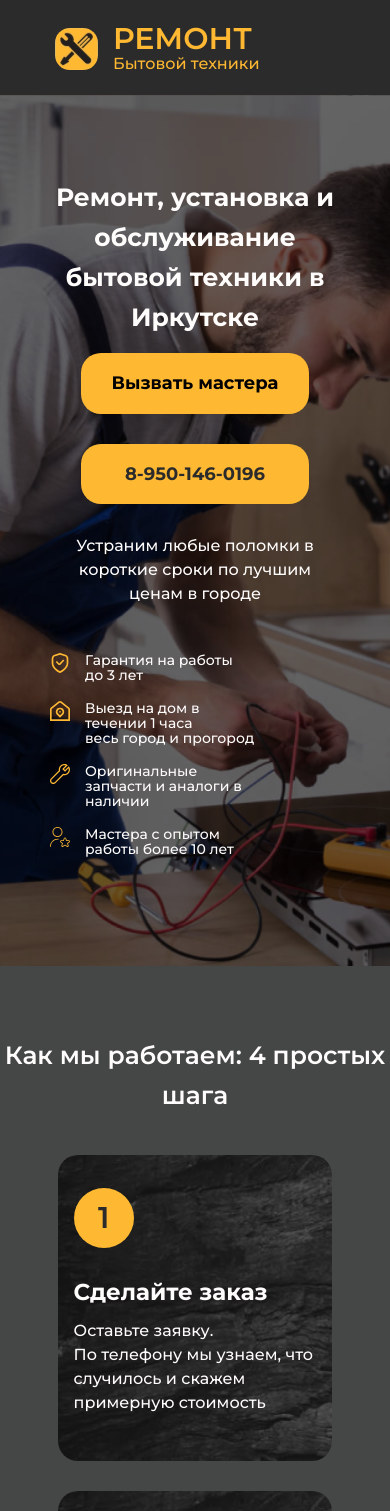
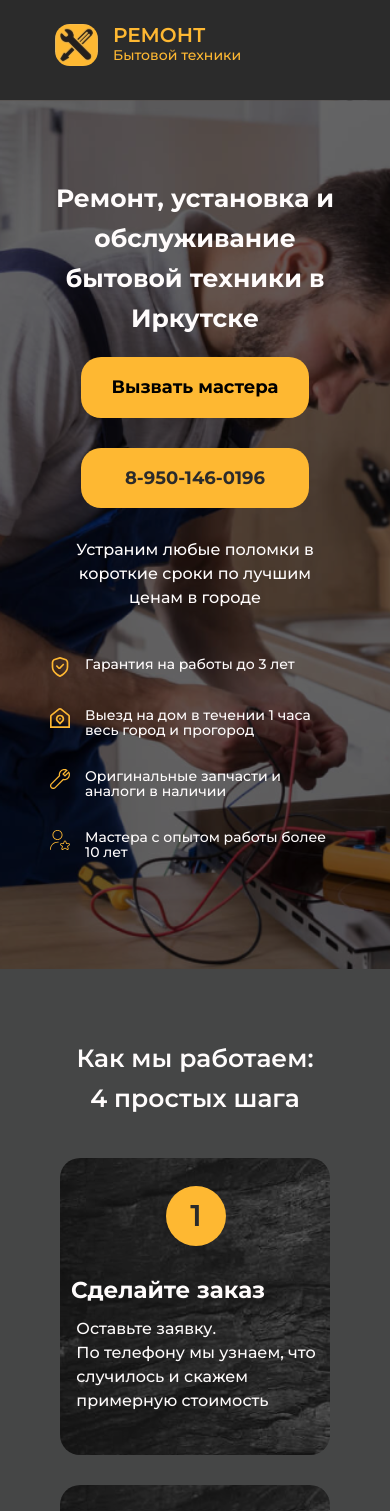
Before and after one commit to kirillovaaa/repair-services, a React (Create React App) app: page / in a window 390 px wide. Shown: the top 1511 px of the page. Built offline with nearby package versions, Linux system fonts and the light colour scheme.

Commit message:
fix: правки

```diff
--- a/src/components/Header/Header.css
+++ b/src/components/Header/Header.css
@@ -90,6 +90,9 @@
 }
 
 @media screen and (max-width: 420px) {
+  .header {
+    padding: 24px 55px 34px;
+  }
   .header__buttons {
     display: none;
   }
@@ -98,11 +101,11 @@
     height: 42px;
   }
 
-  .header__logo__title {
+  .header__logo-title {
     font-size: 20px;
     line-height: 20px;
   }
-  .header__logo__subtitle {
+  .header__logo-subtitle {
     font-size: 14px;
     line-height: 20px;
   }
--- a/src/components/Promo/Promo.css
+++ b/src/components/Promo/Promo.css
@@ -74,28 +74,27 @@
 }
 
 @media screen and (max-width: 800px) {
-  /* br {
+  .promo__br {
     display: none;
-  } */
-
+  }
   .promo {
     background-position: 30%;
   }
   .promo__title {
     font-size: 25px;
     line-height: 40px;
-    padding-top: 82px;
+    padding-top: 78px;
   }
   .promo__subtitle {
     text-align: center;
   }
   .promo__items {
     flex-direction: column;
-    gap: 18px;
+    gap: 31px;
     width: 290px;
   }
   .promo__buttons {
-    margin-top: 16px;
+    margin-top: 19px;
   }
   .promo__subtitle {
     font-size: 16px;
--- a/src/components/Promo/Promo.js
+++ b/src/components/Promo/Promo.js
@@ -25,28 +25,30 @@ function Promo() {
         <div className="promo__item">
           <img src={shield} className="header__item-image" alt="shield" />
           <p className="promo__item-text">
-            Гарантия на работы <br />
+            Гарантия на работы <br br className="promo__br" />
             до 3 лет
           </p>
         </div>
         <div className="promo__item">
           <img src={point} className="header__item-image" alt="point" />
           <p className="promo__item-text">
-            Выезд на дом в <br /> течении 1 часа <br />
+            Выезд на дом в <br className="promo__br" /> течении 1 часа{" "}
+            <br className="promo__br" />
             весь город и прогород
           </p>
         </div>
         <div className="promo__item">
           <img src={key} className="header__item-image" alt="key" />
           <p className="promo__item-text">
-            Оригинальные <br /> запчасти и аналоги в <br />
+            Оригинальные <br br className="promo__br" /> запчасти и аналоги в{" "}
+            <br br className="promo__br" />
             наличии
           </p>
         </div>
         <div className="promo__item">
           <img src={human} className="header__item-image" alt="human" />
           <p className="promo__item-text">
-            Мастера с опытом <br />
+            Мастера с опытом <br br className="promo__br" />
             работы более 10 лет
           </p>
         </div>
--- a/src/components/Steps/Steps.css
+++ b/src/components/Steps/Steps.css
@@ -5,7 +5,9 @@
   padding-top: 96px;
   align-items: center;
 }
-
+.steps__br {
+  display: none;
+}
 .steps__title {
   margin: 0;
   font-size: 40px;
@@ -27,12 +29,15 @@
   line-height: 24px;
 }
 .steps__subtitle-button {
-  padding: 0 45px;
   border-radius: 20px;
   border: none;
+  padding: 0 45px;
   background: #feb832;
   font-size: 18px;
   font-weight: 700;
+}
+.steps__subtitle-button:hover {
+  cursor: pointer;
 }
 
 .steps__items {
@@ -44,6 +49,7 @@
 .steps__item {
   display: flex;
   flex-direction: column;
+  align-items: center;
   border-radius: 20px;
   background: url(../../images/background.png);
   background-size: cover;
@@ -52,22 +58,23 @@
 
 .steps__item-number {
   display: flex;
+  align-items: center;
+  justify-content: center;
   background-color: #feb832;
+  border-radius: 50%;
+  margin-bottom: 32px;
   width: 60px;
-  justify-content: center;
   height: 60px;
-  border-radius: 50%;
   color: #2b2b2b;
   font-size: 30px;
   font-weight: 600;
   line-height: 24px;
-  margin-bottom: 32px;
-  align-items: center;
 }
 
 .steps__item-title {
   margin: 0;
   margin-bottom: 15px;
+  align-self: start;
   font-size: 23px;
   font-weight: 700;
   line-height: 24px;
@@ -83,6 +90,9 @@
   .steps {
     padding-top: 69px;
   }
+  .steps__br {
+    display: flex;
+  }
   .steps__title {
     font-size: 25px;
     line-height: 40px;
@@ -96,6 +106,6 @@
     flex-direction: column;
   }
   .steps__item {
-    padding: 33px 9px 46px 16px;
+    padding: 28px 9px 42px 11px;
   }
 }
--- a/src/components/Steps/Steps.js
+++ b/src/components/Steps/Steps.js
@@ -4,7 +4,9 @@ import "./Steps.css";
 function Steps() {
   return (
     <section className="steps">
-      <h1 className="steps__title">Как мы работаем: 4 простых шага</h1>
+      <h1 className="steps__title">
+        Как мы работаем: <br className="steps__br" />4 простых шага
+      </h1>
       <div className="steps__subtitle-container">
         <h3 className="steps__subtitle-text">
           Сделайте первый шаг. Просто позвоните
```
